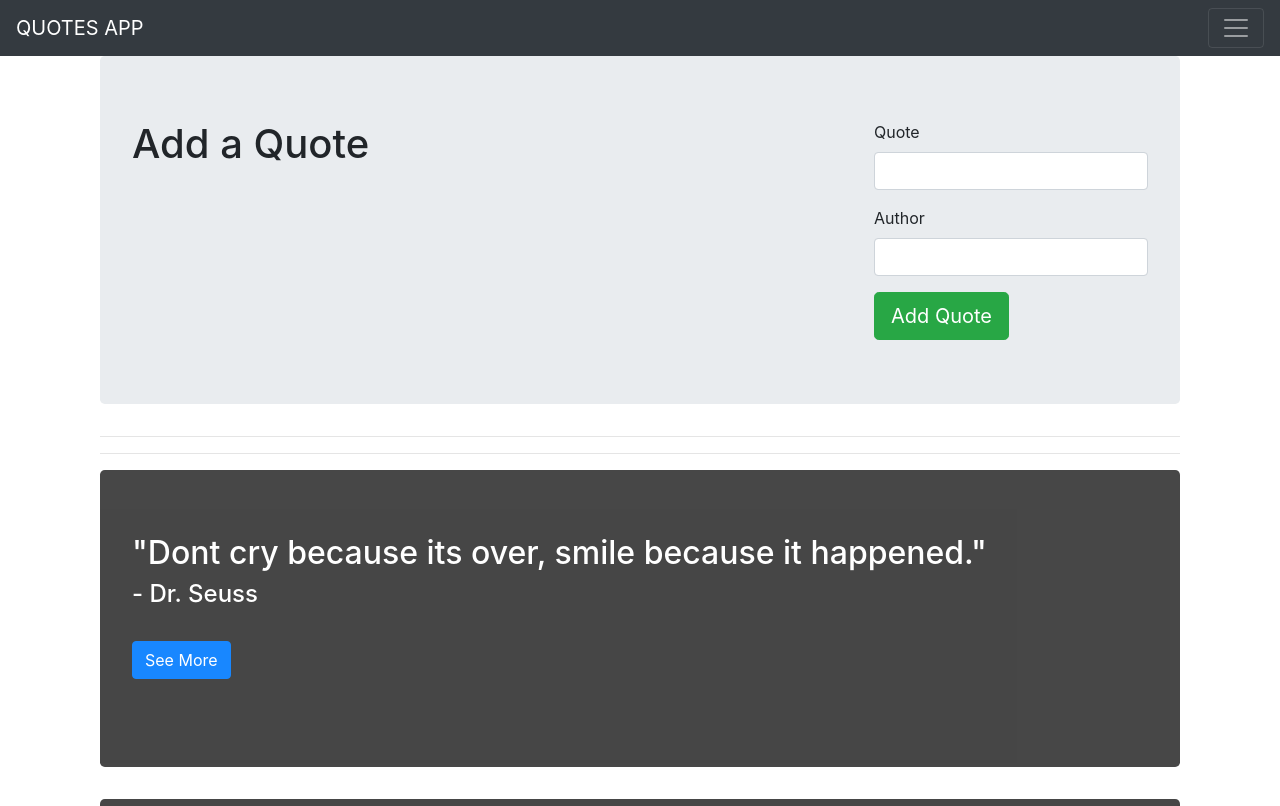
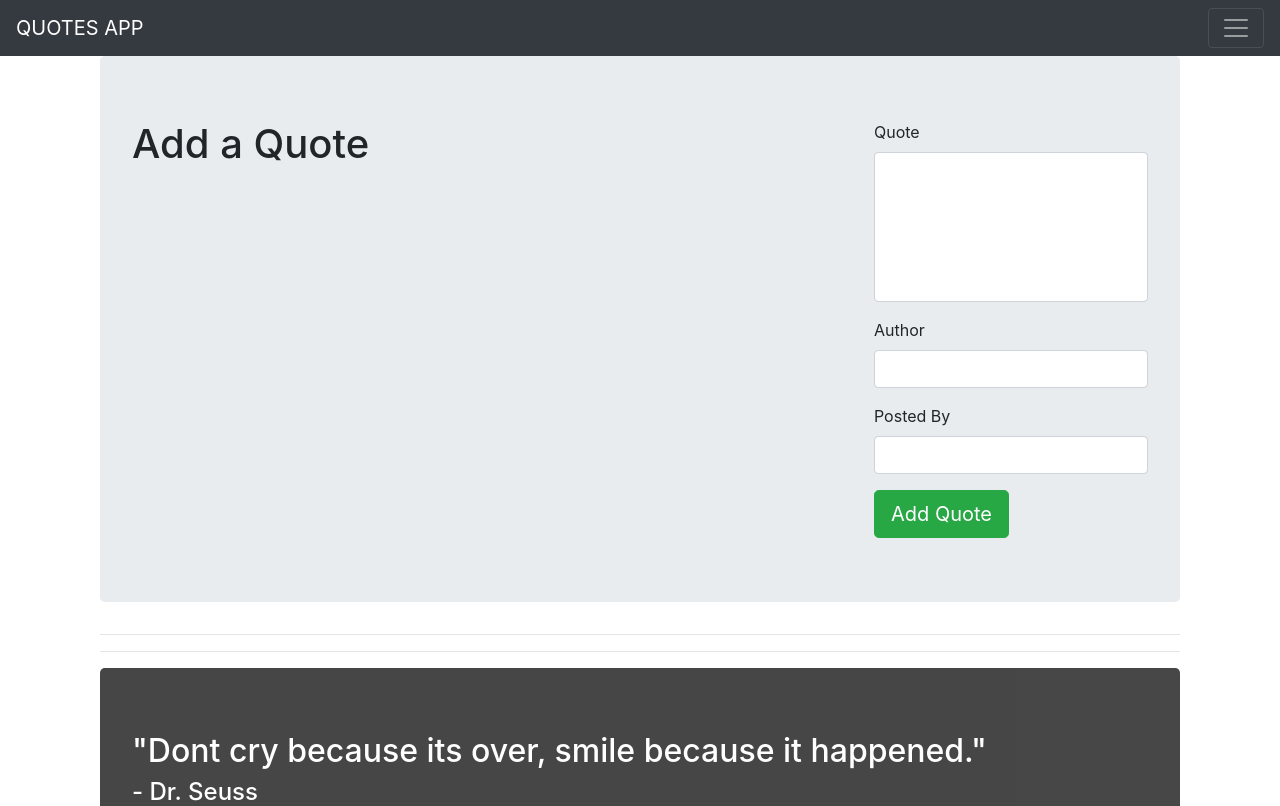
Before and after one commit to Chris-karanja/quo-tes, an Angular app: page / in a window 1280 px wide. Shown: the top 806 px of the page. Built offline with nearby package versions, Linux system fonts and the light colour scheme.

Commit message:
added posted by

```diff
--- a/src/app/quote-details/quote-details.component.html
+++ b/src/app/quote-details/quote-details.component.html
@@ -6,7 +6,7 @@
 
     <br><br>
 
-    <div>posted {{quote.dateAdded|postDuration}} days ago</div>
+    <div>posted {{quote.dateAdded|postDuration}} days ago by {{quote.postedBy}}</div>
     <br>
     <button class="btn btn-danger" (click) = 'quoteDelete(true)' >Delete</button>
     <hr>
--- a/src/app/quote-form/quote-form.component.css
+++ b/src/app/quote-form/quote-form.component.css
@@ -0,0 +1,3 @@
+.quote-area{
+    height: 150px;
+}
--- a/src/app/quote-form/quote-form.component.html
+++ b/src/app/quote-form/quote-form.component.html
@@ -7,7 +7,7 @@
           <div class="form-group">
 
               <label for="message">Quote</label>
-              <input type="text" required class="form-control" id="message" [(ngModel)]="newQuote.message" name="message" #message="ngModel">
+              <input type="text" required class="form-control quote-area" id="message" [(ngModel)]="newQuote.message" name="message" #message="ngModel">
               <div [hidden]="message.valid || message.pristine" class="alert alert-danger">
                 <p> Quote is Required</p>
 
@@ -23,6 +23,16 @@
 
           </div>
           </div>
+          <div class="form-group">
+
+              <label for="postedBy">Posted By</label>
+              <input type="text" required class="form-control" id="postedBy" [(ngModel)]="newQuote.postedBy" name="postedBy" #postedBy="ngModel">
+              <div [hidden]="author.valid || author.pristine" class="alert alert-danger">
+                <p> Poster is Required</p>
+
+            </div>
+
+          </div>
           <button type="submit reset" class="btn btn-success btn-lg">Add Quote</button>
         </form>
     </div>
--- a/src/app/quote-form/quote-form.component.ts
+++ b/src/app/quote-form/quote-form.component.ts
@@ -8,12 +8,12 @@ import {Quote} from '../quotes';
 })
 export class QuoteFormComponent implements OnInit {
 
-  newQuote=new Quote(0,"","",0,0,new Date());
+  newQuote=new Quote(0,"","",0,0,new Date(),"");
   @Output() addQuote=new EventEmitter<Quote>();
 
   submitQuote(){
     this.addQuote.emit(this.newQuote);
-    this.newQuote=new Quote(0,"","",0,0,new Date(),);
+    this.newQuote=new Quote(0,"","",0,0,new Date(),"");
   }
 
   constructor() { }
--- a/src/app/quote/quote.component.ts
+++ b/src/app/quote/quote.component.ts
@@ -10,11 +10,11 @@ export class QuoteComponent implements OnInit {
 
 
   userQuotes = [
-    new Quote(1, 'Dont cry because its over, smile because it happened.', '-	Dr. Seuss', 0, 0, new Date(2019,7,10)),
-    new Quote(2, 'Start where you are. Use what you have. Do what you can.', '-	Arthur Ashe', 0, 0, new Date(2019,7,10)),
-    new Quote(3, 'A room without books is like a body without a soul.', '- Marcus Tullius Cicero', 0, 0, new Date(2019,1,23)),
-    new Quote(4, 'Two things are infinite: the universe and human stupidity; and Im not sure about the universe.', '-	Albert Einstein', 0, 0, new Date(2018,7,10)),
-    new Quote(5, 'So many books, so little time.', '- Frank Zappa', 0, 0, new Date(2019,7,10))
+    new Quote(1, 'Dont cry because its over, smile because it happened.', '-	Dr. Seuss', 0, 0, new Date(2019,7,10),"kay"),
+    new Quote(2, 'Start where you are. Use what you have. Do what you can.', '-	Arthur Ashe', 0, 0, new Date(2019,7,10),"kay"),
+    new Quote(3, 'A room without books is like a body without a soul.', '- Marcus Tullius Cicero', 0, 0, new Date(2019,1,23),"kay"),
+    new Quote(4, 'Two things are infinite: the universe and human stupidity; and Im not sure about the universe.', '-	Albert Einstein', 0, 0, new Date(2018,7,10),"kay"),
+    new Quote(5, 'So many books, so little time.', '- Frank Zappa', 0, 0, new Date(2019,7,10),"kay")
   ]
 
   toogleDetails(index){
--- a/src/app/quotes.ts
+++ b/src/app/quotes.ts
@@ -1,6 +1,6 @@
 export class Quote {
     public showMeta:boolean;
-    constructor(public quoteID:number, public message:string, public author:string, public upVote:number, public downVote:number, public dateAdded:Date ){
+    constructor(public quoteID:number, public message:string, public author:string, public upVote:number, public downVote:number, public dateAdded:Date, public postedBy:string ){
         this.showMeta = false
     }
 }
```
